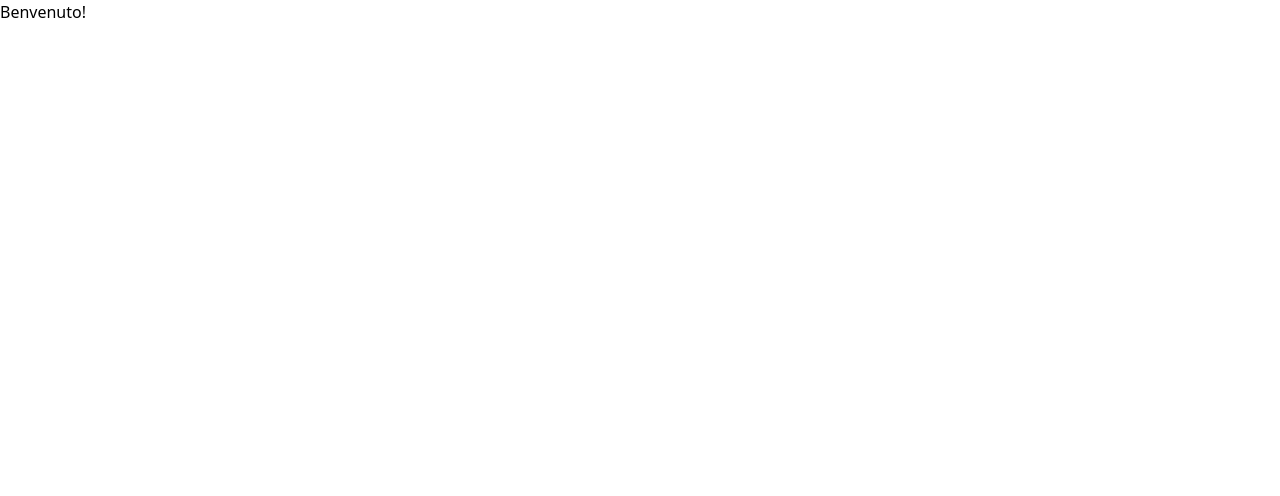
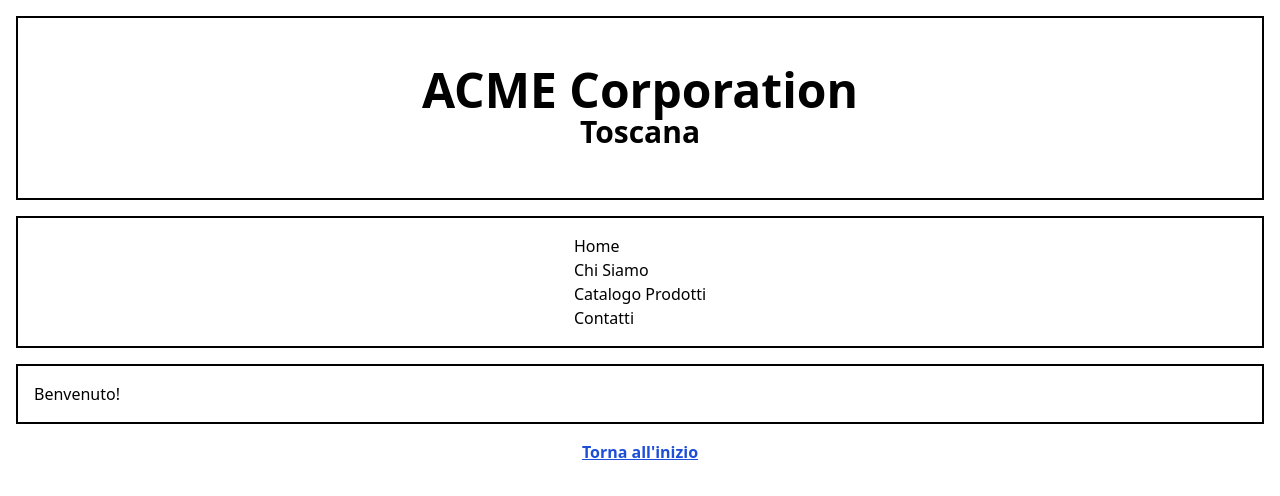
Before and after one commit to Zekumoru/acme-pagina-web, a React (Vite) app: page / in a window 1280 px wide. Shown: the top 496 px of the page. Built offline with nearby package versions, Linux system fonts and the light colour scheme.

Commit message:
Update App component to include all pages

```diff
--- a/src/App.tsx
+++ b/src/App.tsx
@@ -1,11 +1,37 @@
 import { Route, Routes } from 'react-router-dom';
 import Home from './components/Home';
+import Header from './components/Header';
+import MainNav from './components/MainNav';
+import Contact from './components/Contact';
+import NotFound from './components/NotFound';
+import About from './components/About';
+import Products from './components/Products';
 
 function App() {
   return (
-    <Routes>
-      <Route path="/" element={<Home />} />
-    </Routes>
+    <>
+      <Header />
+      <MainNav />
+      <main className="m-4 p-4 bg-white border-2 border-black">
+        <Routes>
+          <Route path="/" element={<Home />} />
+          <Route path="/chi-siamo" element={<About />} />
+          <Route path="/prodotti" element={<Products />} />
+          <Route path="/contatti" element={<Contact />} />
+          <Route path="*" element={<NotFound />} />
+        </Routes>
+      </main>
+      <section className="flex flex-col items-center m-4">
+        <button
+          className="underline text-blue-700 font-semibold"
+          onClick={() => {
+            window.scrollTo(0, 0);
+          }}
+        >
+          Torna all'inizio
+        </button>
+      </section>
+    </>
   );
 }
 
```
